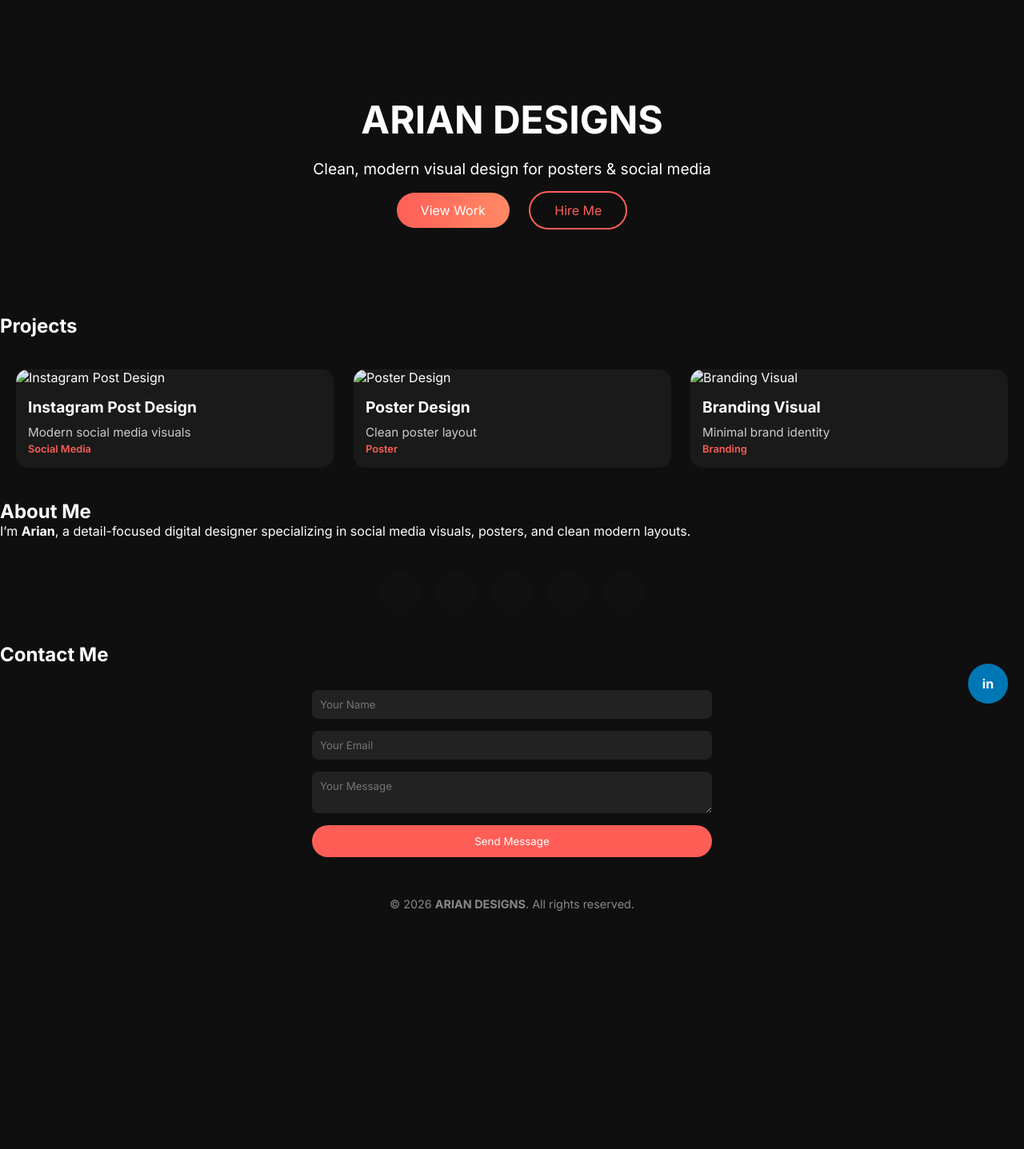
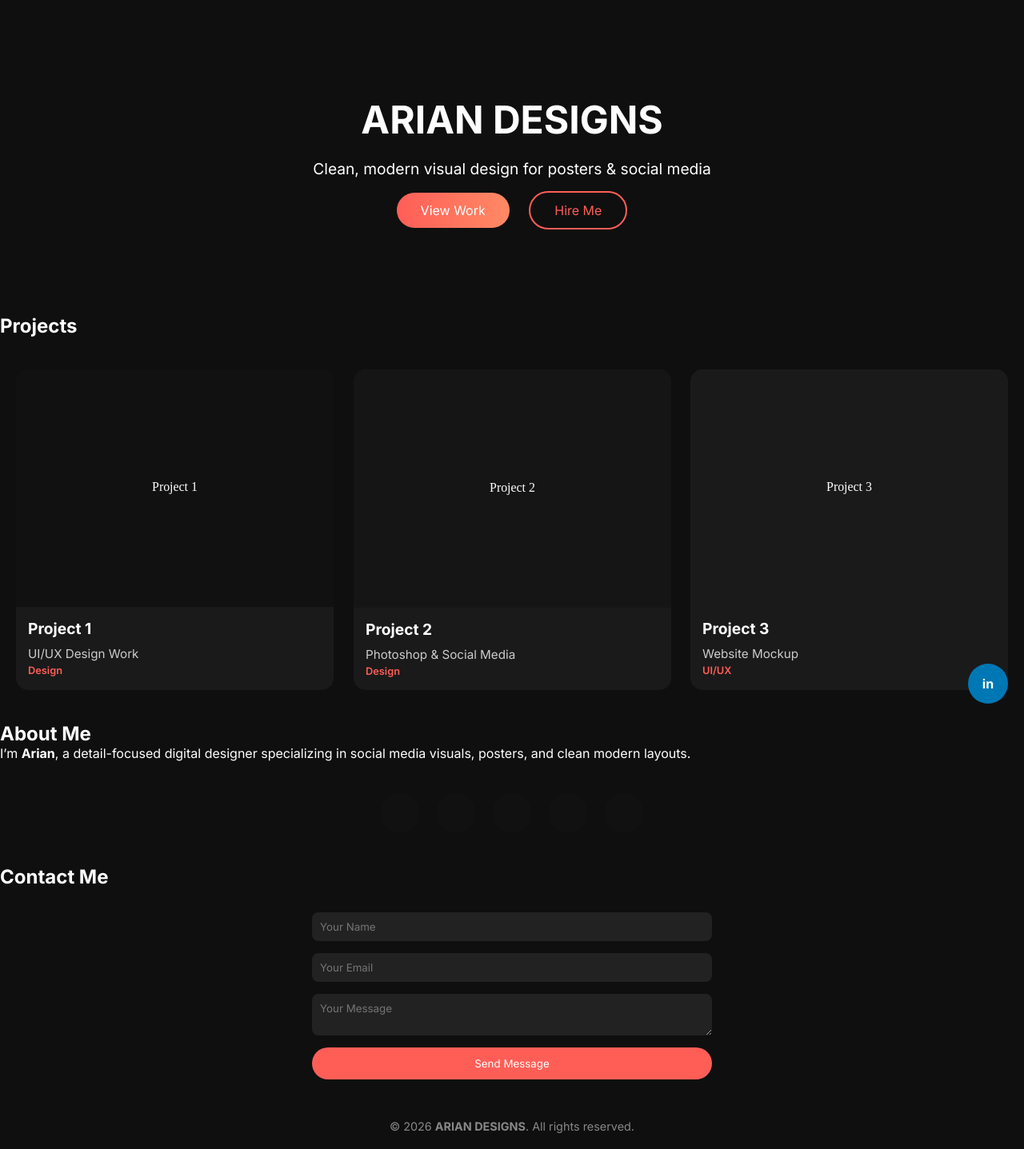
Before and after one commit to ariantechzone-stack/ariantechzone-stack.github.io, a Jekyll site: the page built from index.md, in a window 1280 px wide. Shown: the whole page at 80% size. Built offline with Jekyll 4.4.1, drawn with Linux system fonts in a browser that asks for light colours; before the commit the page ends 1159 px from its top, so only the background shows below that.

Commit message:
Update projects.yml

```diff
--- a/_data/projects.yml
+++ b/_data/projects.yml
@@ -1,17 +1,12 @@
-- title: Instagram Post Design
-  description: Modern social media visuals
-  category: Social Media
-  image: /assets/images/project-1.svg
-  image_alt: Instagram design project
-
-- title: Poster Design
-  description: Clean poster layout
-  category: Poster
-  image: /assets/images/project-2.svg
-  image_alt: Poster design project
-
-- title: Branding Visual
-  description: Minimal brand identity
-  category: Branding
-  image: /assets/images/project-3.svg
-  image_alt: Branding project
+- title: "Project 1"
+  description: "UI/UX Design Work"
+  category: "Design"
+  image: "project-1.svg"
+- title: "Project 2"
+  description: "Photoshop & Social Media"
+  category: "Design"
+  image: "project-2.svg"
+- title: "Project 3"
+  description: "Website Mockup"
+  category: "UI/UX"
+  image: "project-3.svg"
```
